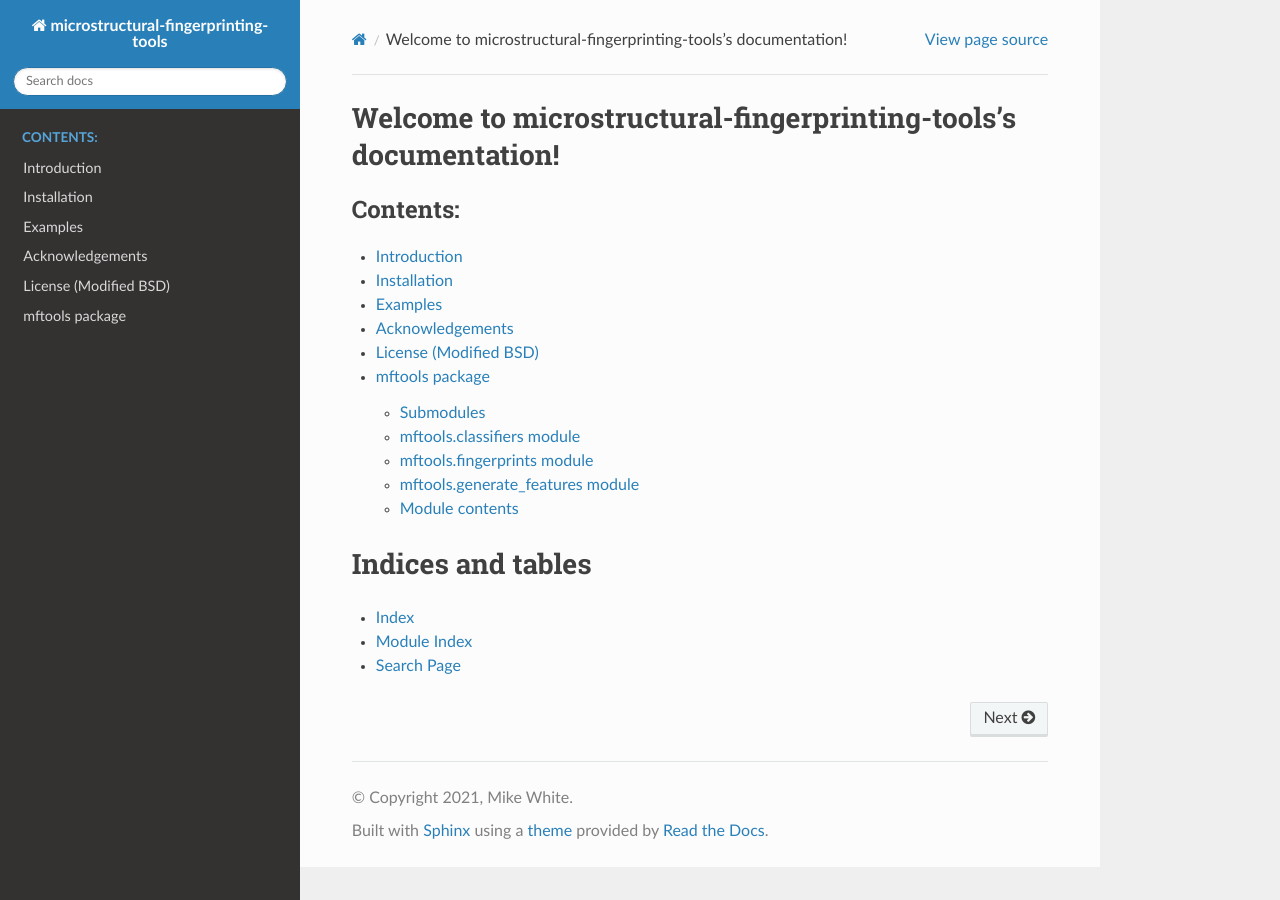
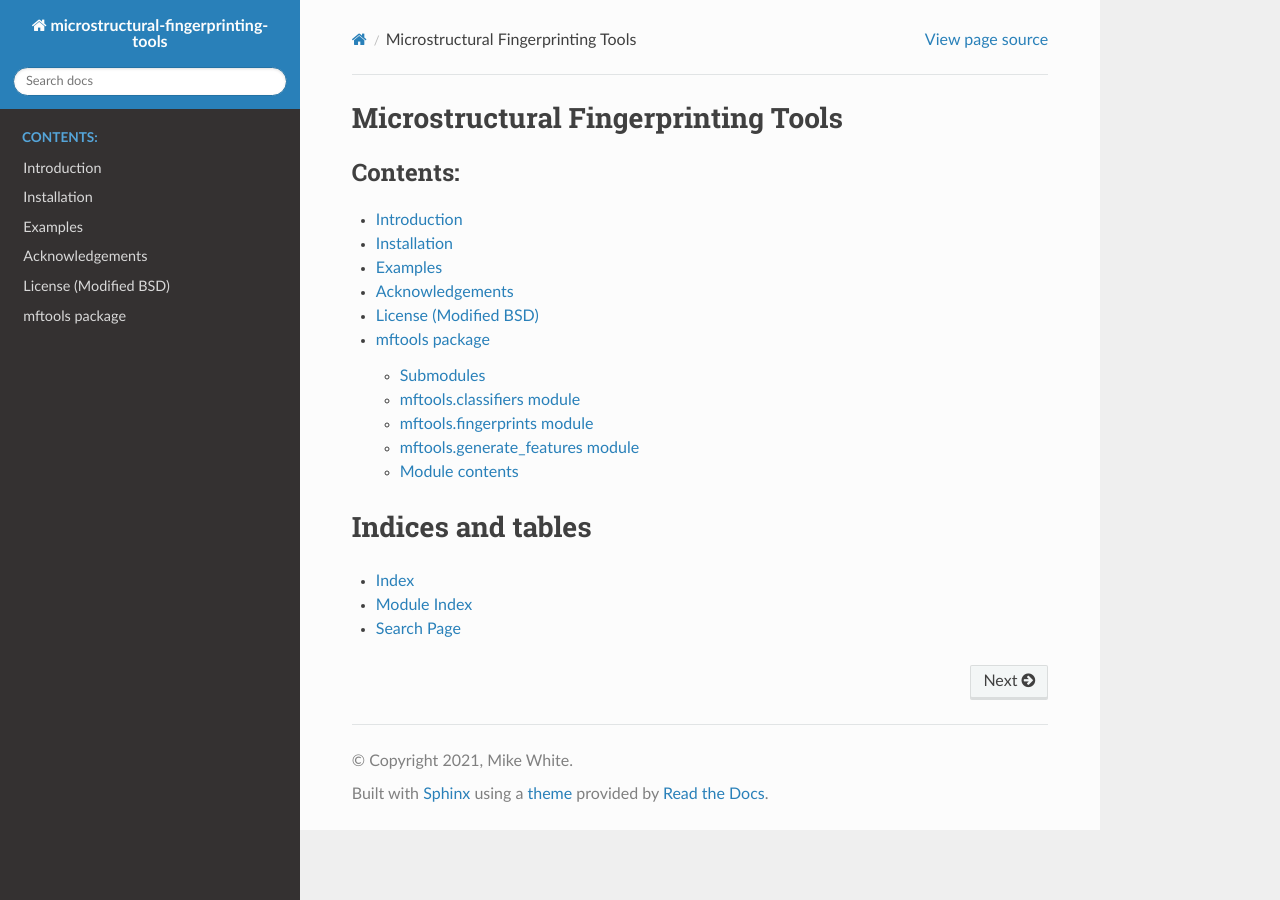
Before and after one commit to mikedwhite/microstructural-fingerprinting-tools, a Sphinx documentation site: the page built from docs/source/index.rst, in a window 1280 px wide. Built offline with Sphinx 7.4.7 and the Read the Docs theme 2.0.0, drawn with Linux system fonts in a browser that asks for light colours.

Commit message:
Documentation rebuild

```diff
--- a/docs/source/index.rst
+++ b/docs/source/index.rst
@@ -3,8 +3,8 @@
    You can adapt this file completely to your liking, but it should at least
    contain the root `toctree` directive.
 
-Welcome to microstructural-fingerprinting-tools's documentation!
-================================================================
+Microstructural Fingerprinting Tools
+====================================
 
 .. toctree::
    :maxdepth: 2
```
Also changed, not shown: 7 other files.
